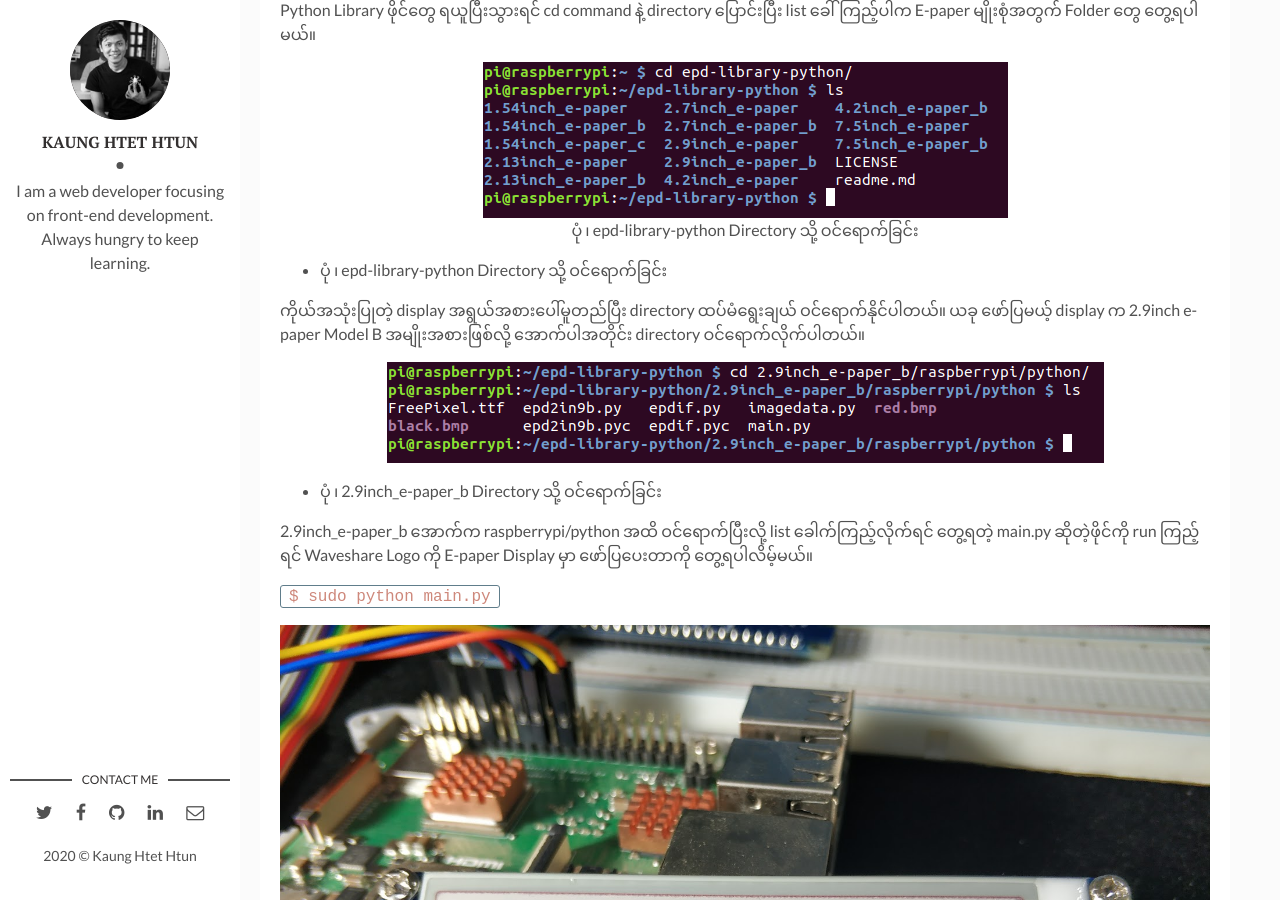
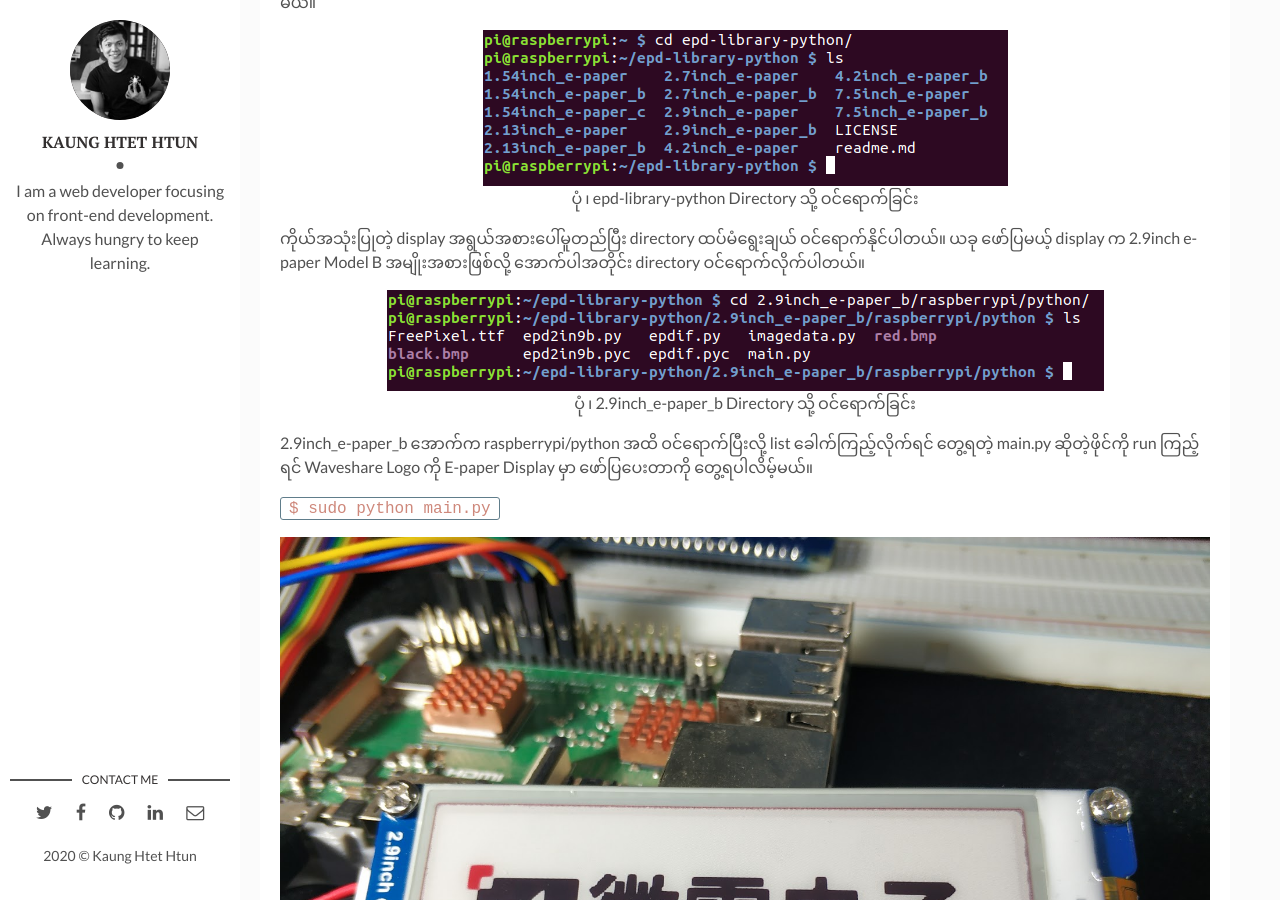
Before and after one commit to kogyikaunghtet/kogyikaunghtet.github.io, a Jekyll site: the page built from _posts/2020-02-15-e-paper-rpi.markdown, in a window 1280 px wide and 900 px high, scrolled down 2705 px. Built offline with Jekyll 4.4.1, drawn with Linux system fonts in a browser that asks for light colours; comment, search, counter and statistics services are not loaded.

Commit message:
Initial commit

```diff
--- a/_posts/2020-02-15-e-paper-rpi.markdown
+++ b/_posts/2020-02-15-e-paper-rpi.markdown
@@ -9,15 +9,19 @@
 ---
 E-Paper (Electronic paper) ကို Electrophoretic display လို့လည်း ခေါ်ဆိုပြီး display device အမျိုးအစားတစ်ခု ဖြစ်ပါတယ်။ E-ink (Electronic ink) လို့လည်း ခေါ်ဆိုကြပါတယ်။ အခြား display အမျိုးအစားတွေက အလင်းကို ထုတ်လွှတ်တာ ဖြစ်ပေမယ့် E-paper က စာရွက်ကဲ့သို့ အလင်းကို ရောင်ပြန်ဟပ်ပြီး မြင်ရစေတဲ့ display မျိုး ဖြစ်လို့ နေရောင်ထဲမှာတောင် display ပေါ်မှာပြထားတဲ့ ဒေတာ အချက်အလက်တွေကို ကောင်းစွာမြင်ရပါတယ်။ ဒါပေမယ့် E-paper နည်းပညာ က ဒေတာ ဖော်ပြတဲ့အခါ LCD ကဲ့သို့ low power display နည်းပညာတွေနဲ့ နှိုင်းယှဉ်ရင် refresh rate လွန်စွာနှေးလို့ mouse cursor blink တို့၊ စာသား scroll ပြခြင်းတို့လို fast moving ဖြစ်ရမယ့် အသုံးချနေရာတွေမှာဆို အဆင်မပြေပါဘူး။ ယခု အသုံးပြုမယ့် Waveshare ကထုတ်တဲ့ E-paper display module ဆိုရင် full refresh time က ၁၅စက္ကန့်တောင် ကြာပါတယ်။ Amazon က ထုတ်တဲ့ Kindle Tablet ကလည်း E-ink system ကို သုံးထားတဲ့ display အမျိုးအစားဖြစ်ပြီးတော့ ယခုအချိန်မှာ 67times per second အထိ refresh rate မြန်တဲ့ E-paper prototype တွေတောင် ထွက်ရှိနေပါပြီ။
 
-![Electronic Shelf Labels]({{site.baseurl}}/assets/img/EPD/esl.jpg)
-
-* ပုံ ၊ Electronic Shelf Labels
+<p align="center">
+<img src="/assets/img/EPD/esl.jpg">
+<br>
+<a>ပုံ ၊ Electronic Shelf Labels</a>
+</p>
 
 ဒါပေမယ့် E-paper display က Low Power Consumption ဖြစ်ခြင်း၊ 170° အထိ viewing angle ရှိခြင်း၊ အခြား display တွေနဲ့ မတူပဲ နေရောင်ပြင်းပြင်း အောက်မှာပင် ဒေတာအချက်အလက်တွေ မြင်ရနိုင်ခြင်း၊ display module ကို ပါဝါဖြုတ်လိုက်သော်လည်း ဖော်ပြထားတဲ့အချက်အလက်တွေ ကျန်ရှိနေခြင်း စတဲ့ အားသာချက်များစွာ ရှိပါတယ်။ အရွယ်အစားအမျိုးမျိုးရှိတဲ့ E-paper တွေကို Newspaper, E-book reader တွေသာမက digital photo frame တွေ၊ digital signage တွေ၊ information board တွေ အဖြစ် အသုံးပြုကြပြီး အထက်ပါပုံမှာ ဖော်ပြထားသလို အလွယ်တကူ ဈေးနှုန်း update လုပ်နိုင်တဲ့ Electronic Shelf Labels တွေ အဖြစ်လည်း အသုံးပြုကြပါတယ်။
 
-![Electronic Papers]({{site.baseurl}}/assets/img/EPD/epd.jpg)
-
-* ပုံ ၊ E-paper Display Module အရွယ်အစားအမျိုးမျိုး
+<p align="center">
+<img src="/assets/img/EPD/epd.jpg">
+<br>
+<a>ပုံ ၊ E-paper Display Module အရွယ်အစားအမျိုးမျိုး</a>
+</p>
 
 E-paper display ကို Raspberry Pi နဲ့ ချိတ်ဆက်အသုံးပြုဖို့ Waveshare က ထုတ်တဲ့ display module အရွယ်အစားမျိုးစုံကို အသုံးပြုနိုင်ပြီး ယခု အသုံးပြု ပြသွားမှာက 296×128 pixels, 2.9inch အရွယ်အစားရှိတဲ့ E-paper display module ဖြစ်ပါတယ်။ SPI interface နဲ့ ချိတ်ဆက်ရမှာ ဖြစ်ပြီးတော့ display color အနေနဲ့ အနီရောင်၊ အနက်ရောင်နဲ့ နောက်ခံအဖြူရောင် ဖော်ပြနိုင်ပါတယ်။ Ultra low power consumption ဖြစ်ပြီး ပုံမှန်အားဖြင့် display refresh ပြုလုပ်တဲ့ အချိန်မှသာ 26.4mW ခန့်ပဲ သုံးစွဲပါတယ်။ Display Module ရဲ့ Pin တွေကို Raspberry Pi နဲ့ အောက်ပါအတိုင်း ချိတ်ဆက်ပေးရပါမယ်။
 
@@ -44,23 +48,23 @@
 <a>ပုံ ၊ epd-library-python Directory သို့ ဝင်ရောက်ခြင်း</a>
 </p>
 
-* ပုံ ၊ epd-library-python Directory သို့ ဝင်ရောက်ခြင်း
-
 ကိုယ်အသုံးပြုတဲ့ display အရွယ်အစားပေါ်မူတည်ပြီး directory ထပ်မံရွေးချယ် ဝင်ရောက်နိုင်ပါတယ်။ ယခု ဖော်ပြမယ့် display က 2.9inch e-paper Model B အမျိုးအစားဖြစ်လို့ အောက်ပါအတိုင်း directory ဝင်ရောက်လိုက်ပါတယ်။
 
 <p align="center">
 <img src="/assets/img/EPD/cli2.png">
+<br>
+<a>ပုံ ၊ 2.9inch_e-paper_b Directory သို့ ဝင်ရောက်ခြင်း</a>
 </p>
-
-* ပုံ ၊ 2.9inch_e-paper_b Directory သို့ ဝင်ရောက်ခြင်း
 
 2.9inch_e-paper_b အောက်က raspberrypi/python အထိ ဝင်ရောက်ပြီးလို့ list ခေါက်ကြည့်လိုက်ရင် တွေ့ရတဲ့ main.py ဆိုတဲ့ဖိုင်ကို run ကြည့်ရင် Waveshare Logo ကို E-paper Display မှာ ဖော်ပြပေးတာကို တွေ့ရပါလိမ့်မယ်။
 
 `$ sudo python main.py`
 
-![waveshare]({{site.baseurl}}/assets/img/EPD/waveshare.jpg)
-
-* ပုံ ၊ E-paper display တွင် Waveshare Logo ဖော်ပြခြင်း
+<p align="center">
+<img src="/assets/img/EPD/waveshare.jpg">
+<br>
+<a>ပုံ ၊ E-paper display တွင် Waveshare Logo ဖော်ပြခြင်း</a>
+</p>
 
 E-paper ချိတ်ဆက်မှုအဆင်ပြေပြီး Logo ဖော်ပြနိုင်ပြီဆိုရင် စာသားဖော်ပြဖို့ ဒီ Directory အောက်မှာပဲ ePaperDemo.py ဆိုတဲ့ ဖိုင်တည်ဆောက်ပြီး အောက်ပါ program တွေကို ကူးထည့်ကာ စမ်းသပ်ကြည့်ပါ။
 
@@ -117,8 +121,10 @@
 
 `$ sudo python pi_logo_epd.py`
 
-![epdrpi]({{site.baseurl}}/assets/img/EPD/epdrpi.jpg)
-
-* ပုံ ၊ E-paper တွင် image များ ဖော်ပြခြင်း
+<p align="center">
+<img src="/assets/img/EPD/epdrpi.jpg">
+<br>
+<a>ပုံ ၊ E-paper တွင် image များ ဖော်ပြခြင်း</a>
+</p>
 
 ဒီလိုနည်းအတိုင်း တခြား image file တွေကိုလည်း E-paper မှာ ပြသနိုင်ပါတယ်။
```
